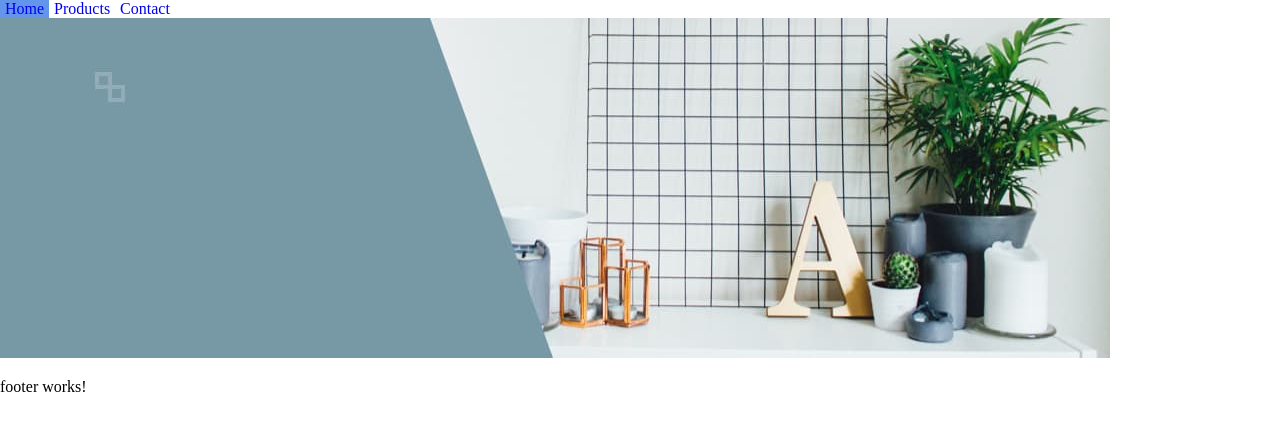
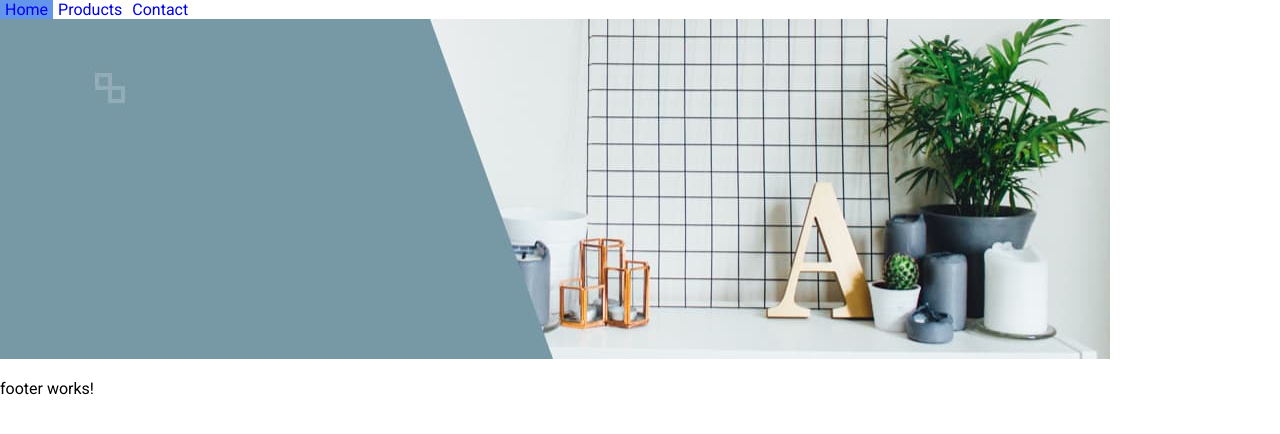
Before and after one commit to flecherdev/platzi-store, an Angular app: page /home in a window 1280 px wide. Shown: the top 434 px of the page. Built offline with nearby package versions, Linux system fonts and the light colour scheme.

Commit message:
se agrega material y se crea su modulo

```diff
--- a/angular.json
+++ b/angular.json
@@ -28,6 +28,7 @@
               "src/assets"
             ],
             "styles": [
+              "./node_modules/@angular/material/prebuilt-themes/indigo-pink.css",
               "./node_modules/swiper/css/swiper.css",
               "src/styles.scss"
             ],
@@ -94,6 +95,7 @@
               "src/assets"
             ],
             "styles": [
+              "./node_modules/@angular/material/prebuilt-themes/indigo-pink.css",
               "src/styles.scss"
             ],
             "scripts": []
@@ -125,6 +127,7 @@
           }
         }
       }
-    }},
+    }
+  },
   "defaultProject": "platzi-store"
 }
--- a/package.json
+++ b/package.json
@@ -12,13 +12,16 @@
   "private": true,
   "dependencies": {
     "@angular/animations": "~8.2.11",
+    "@angular/cdk": "~8.2.3",
     "@angular/common": "~8.2.11",
     "@angular/compiler": "~8.2.11",
     "@angular/core": "~8.2.11",
     "@angular/forms": "~8.2.11",
+    "@angular/material": "^8.2.3",
     "@angular/platform-browser": "~8.2.11",
     "@angular/platform-browser-dynamic": "~8.2.11",
     "@angular/router": "~8.2.11",
+    "hammerjs": "^2.0.8",
     "rxjs": "~6.4.0",
     "swiper": "^5.2.0",
     "tslib": "^1.10.0",
--- a/src/app/app.module.ts
+++ b/src/app/app.module.ts
@@ -8,6 +8,7 @@
 
 import { SharedModule } from './shared/shared.module';
 import { CoreModule } from './core/core.module';
+import { BrowserAnimationsModule } from '@angular/platform-browser/animations';
 
 @NgModule({
   declarations: [
@@ -19,7 +20,8 @@
     AppRoutingModule,
     FormsModule,
     SharedModule,
-    CoreModule
+    CoreModule,
+    BrowserAnimationsModule
   ],
   providers: [],
   bootstrap: [AppComponent]
--- a/src/index.html
+++ b/src/index.html
@@ -6,6 +6,8 @@
   <base href="/">
   <meta name="viewport" content="width=device-width, initial-scale=1">
   <link rel="icon" type="image/x-icon" href="favicon.ico">
+  <link href="https://fonts.googleapis.com/css?family=Roboto:300,400,500&display=swap" rel="stylesheet">
+  <link href="https://fonts.googleapis.com/icon?family=Material+Icons" rel="stylesheet">
 </head>
 <body>
   <app-root></app-root>
--- a/src/main.ts
+++ b/src/main.ts
@@ -1,3 +1,4 @@
+import 'hammerjs';
 import { enableProdMode } from '@angular/core';
 import { platformBrowserDynamic } from '@angular/platform-browser-dynamic';
 
--- a/src/styles.scss
+++ b/src/styles.scss
@@ -1,8 +1,4 @@
 /* You can add global styles to this file, and also import other style files */
-body{
-    margin: 0px;
-    padding: 0px;
-}
 
 .product-grid {
     display: grid;
@@ -15,3 +11,5 @@
         grid-template-columns: repeat(3, 1fr);
     }
 }
+html, body { height: 100%; }
+body { margin: 0; font-family: Roboto, "Helvetica Neue", sans-serif; }
```
Also changed, not shown: src/app/material/material.module.ts (added, +14 -0 lines), 1 other file (tests, documents, lock files or other folders).
